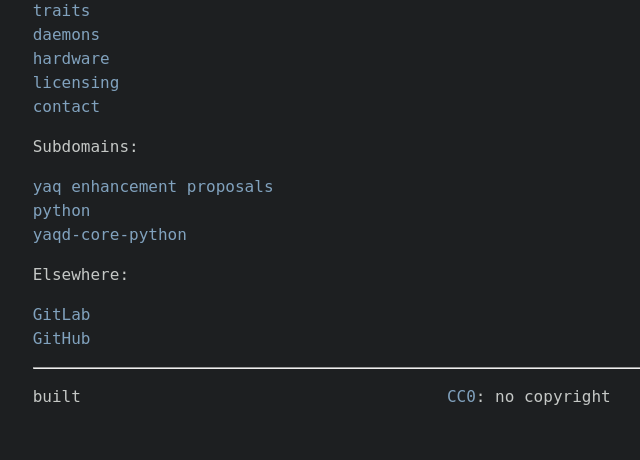
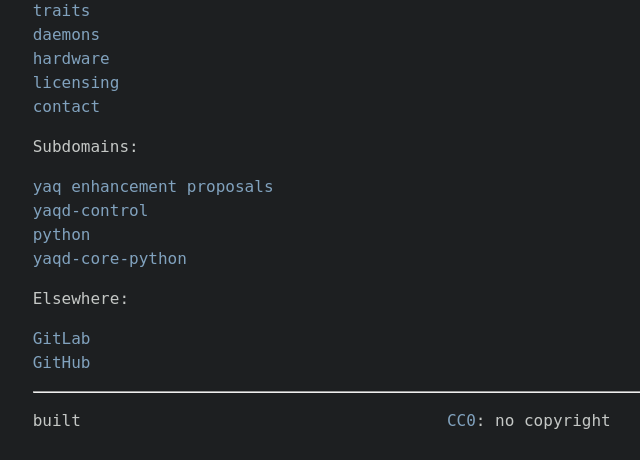
Before and after one commit to yaq-project/yaq-fyi, a Python web app: template templates/index.html in a window 1280 px wide. Shown: the part 216-676 px from the top of the page, without its empty margins (222-862 px from the left). Run offline with Jinja, Linux system fonts and the light colour scheme; the template is opened without the code that fills it, so the values that code supplies are empty.

Commit message:
add yaqd-control link

```diff
--- a/templates/index.html
+++ b/templates/index.html
@@ -24,6 +24,7 @@ Subdomains:
 
 <p>
 <a href="https://yeps.yaq.fyi">yaq enhancement proposals</a> </br>
+<a href="https://control.yaq.fyi">yaqd-control</a> </br>
 <a href="https://python.yaq.fyi">python</a> </br>
 <a href="https://yaqd-core-python.yaq.fyi">yaqd-core-python</a> </br>
 </p>
```
